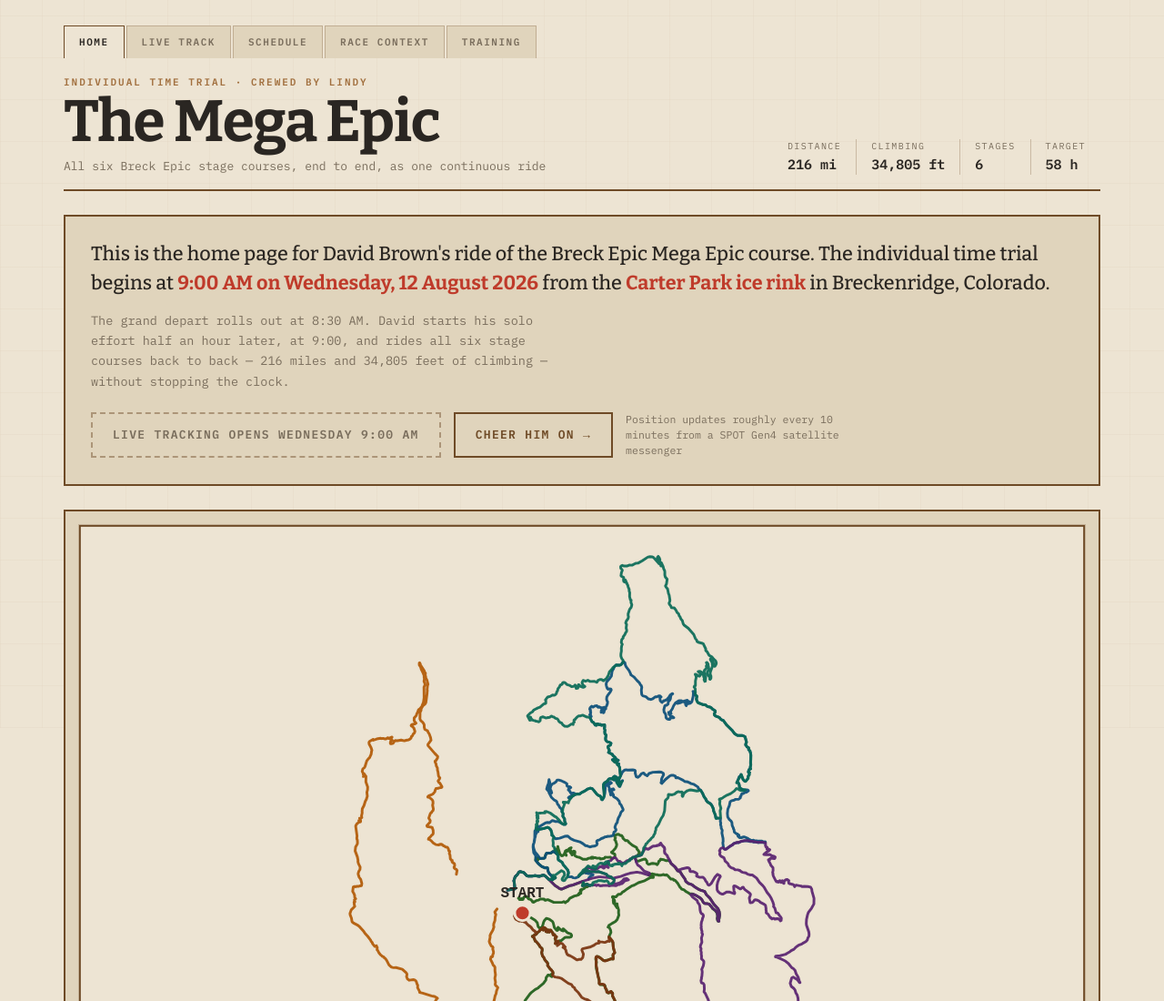
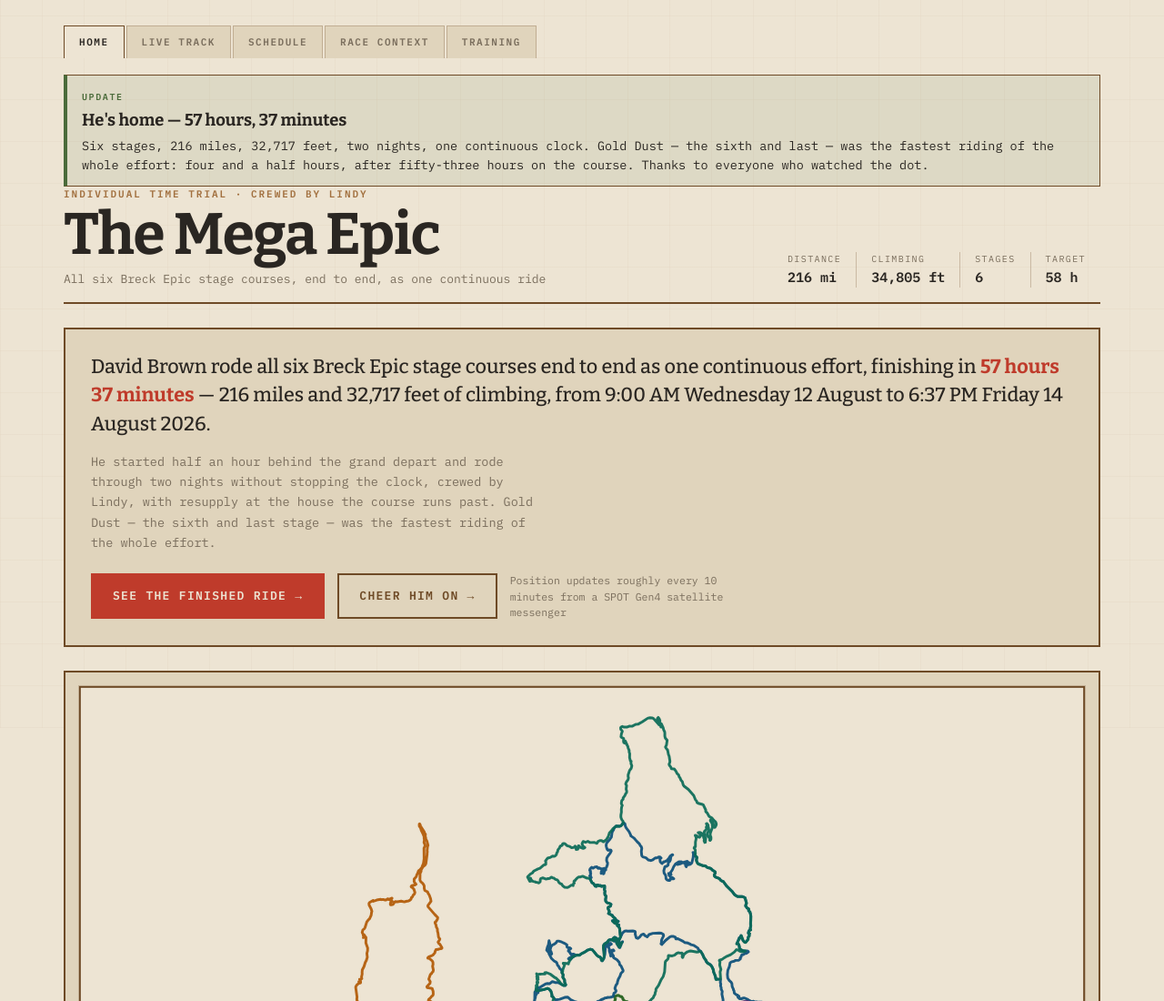
Before and after one commit to dbrown-creator/epic-tracker, a website: page docs/index.html in a window 1280 px wide. Shown: the top 1100 px of the page at 91% size. Drawn offline with nearby package versions, Linux system fonts and the light colour scheme.

Commit message:
Bring the landing page past the finish line
It was still the pre-race page: 'Live tracking opens Wednesday 9:00 AM' on a
disabled button, the ride described in the future tense, and no sign anywhere
that it was over. That is the front door, and most people never click through
to the tracker — so it was the version most visitors were seeing.

Now leads with the result, links through to the finished ride, and carries
the same banner from the same file the tracker reads. Share text updated too,
so a pasted link no longer promises a race that has already happened.

```diff
--- a/docs/index.html
+++ b/docs/index.html
@@ -4,10 +4,10 @@
 <meta charset="utf-8">
 <meta name="viewport" content="width=device-width, initial-scale=1">
 <title>David's Tracker · Breck Epic Mega Epic</title>
-<meta name="description" content="David Brown rides all six Breck Epic stage courses end to end as one continuous 216-mile individual time trial. Live satellite tracking from 9:00 AM Wednesday 12 August 2026.">
+<meta name="description" content="David Brown rode all six Breck Epic stage courses end to end as one continuous 216-mile individual time trial, finishing in 57 hours 37 minutes.">
 
 <meta property="og:title" content="David's Tracker — the Mega Epic">
-<meta property="og:description" content="Six Breck Epic stage courses, 216 miles, one continuous push. Starts 9:00 AM Wednesday 12 August.">
+<meta property="og:description" content="Six stage courses, 216 miles, 32,717 feet, one continuous clock. Finished in 57:37.">
 <meta property="og:type" content="website">
 <meta property="og:url" content="https://davidsdot.com/">
 <meta property="og:image" content="https://davidsdot.com/course-map.svg">
@@ -34,6 +34,8 @@
 
   <nav class="sitenav"><a href="./" class="is-current">Home</a><a href="live.html">Live track</a><a href="schedule.html">Schedule</a><a href="history.html">Race context</a><a href="training.html">Training</a></nav>
 
+  <div id="banner" class="banner" hidden role="status"></div>
+
   <header class="titleblock">
     <div class="titleblock__main">
       <p class="eyebrow">Individual time trial · Crewed by Lindy</p>
@@ -50,21 +52,19 @@
 
   <section class="hero">
     <p class="hero__lede">
-      This is the home page for David Brown's ride of the Breck Epic Mega Epic
-      course. The individual time trial begins at <strong>9:00 AM on Wednesday,
-      12 August 2026</strong> from the <strong>Carter Park ice rink</strong> in
-      Breckenridge, Colorado.
+      David Brown rode all six Breck Epic stage courses end to end as one
+      continuous effort, finishing in <strong>57 hours 37 minutes</strong> —
+      216 miles and 32,717 feet of climbing, from 9:00 AM Wednesday 12 August
+      to 6:37 PM Friday 14 August 2026.
     </p>
     <p class="hero__note">
-      The grand depart rolls out at 8:30 AM. David starts his solo effort half an
-      hour later, at 9:00, and rides all six stage courses back to back —
-      216 miles and 34,805 feet of climbing — without stopping the clock.
+      He started half an hour behind the grand depart and rode through two
+      nights without stopping the clock, crewed by Lindy, with resupply at the
+      house the course runs past. Gold Dust — the sixth and last stage — was
+      the fastest riding of the whole effort.
     </p>
     <p class="hero__cta">
-      <!-- Deliberately not a link until the gun goes. Sending people to a
-           tracker with nothing on it is a worse first impression than telling
-           them when to come back. -->
-      <span class="button is-disabled" aria-disabled="true">Live tracking opens Wednesday 9:00 AM</span>
+      <a class="button" href="live.html">See the finished ride →</a>
       <a class="button button--ghost" id="cheer-link" href="#" hidden>Cheer him on →</a>
       <span class="hero__ctasub">Position updates roughly every 10 minutes from a SPOT&nbsp;Gen4 satellite messenger</span>
     </p>
@@ -117,6 +117,24 @@
     cheer.hidden = false;
   }
 
+  // Same banner, same source file as the tracker. The landing page is the
+  // front door and most people never click through, so news belongs here too.
+  fetch('data/override.json?t=' + Date.now(), { cache: 'no-store' })
+    .then(function (r) { return r.ok ? r.json() : null; })
+    .then(function (o) {
+      var b = o && o.banner;
+      var el = document.getElementById('banner');
+      if (!b || !el) return;
+      var title = b.title, body = b.body || b.message;
+      if (!title && !body) return;
+      el.innerHTML =
+        '<span class=banner__k>Update</span>' +
+        (title ? '<span class=banner__title>' + title + '</span>' : '') +
+        (body ? '<span class=banner__msg>' + body + '</span>' : '');
+      el.hidden = false;
+    })
+    .catch(function () { /* the banner is enrichment, never load-bearing */ });
+
   CFG.stages.forEach(function (s) {
     var li = document.createElement('li');
     li.className = 'stage is-todo';
```
